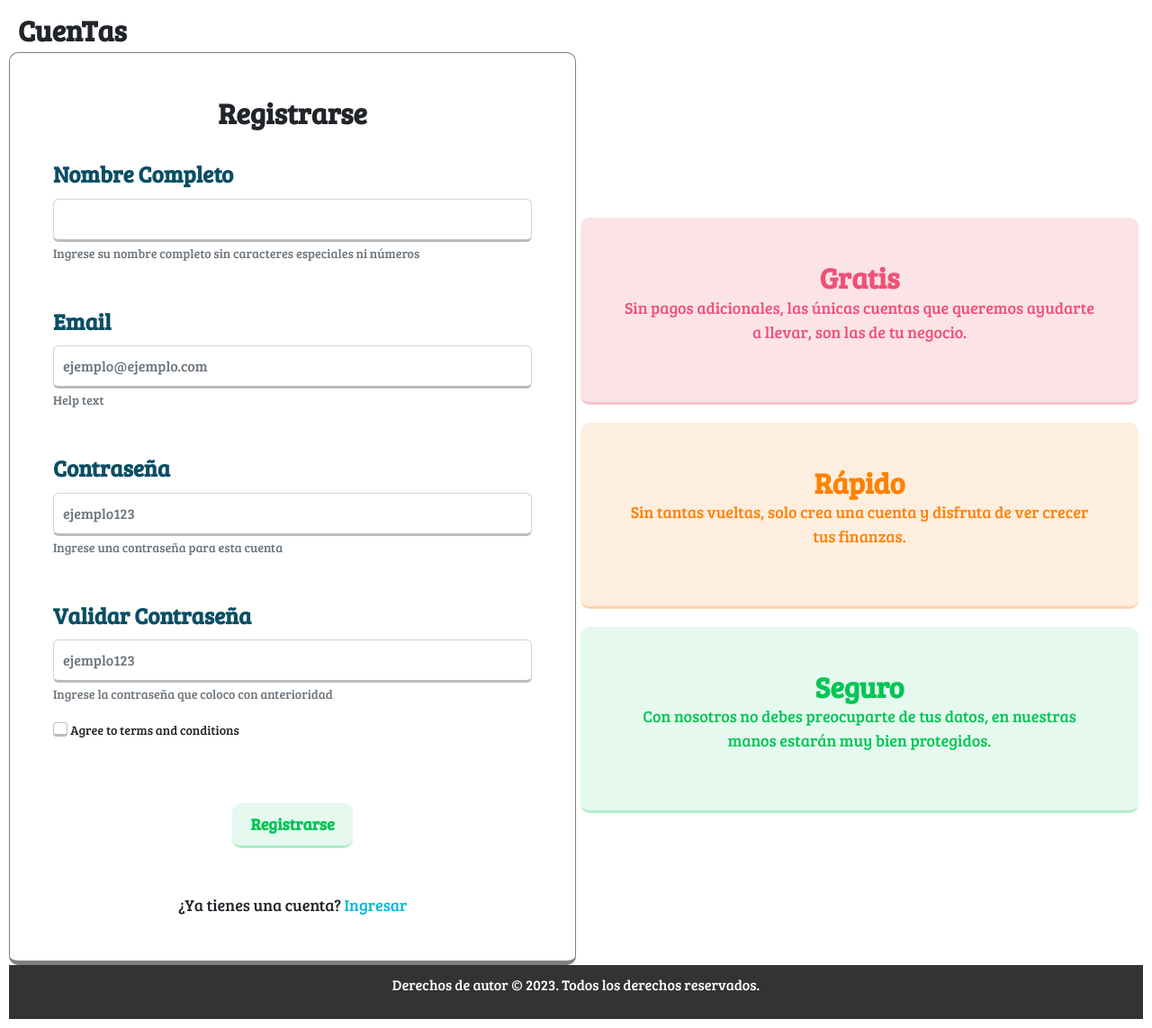
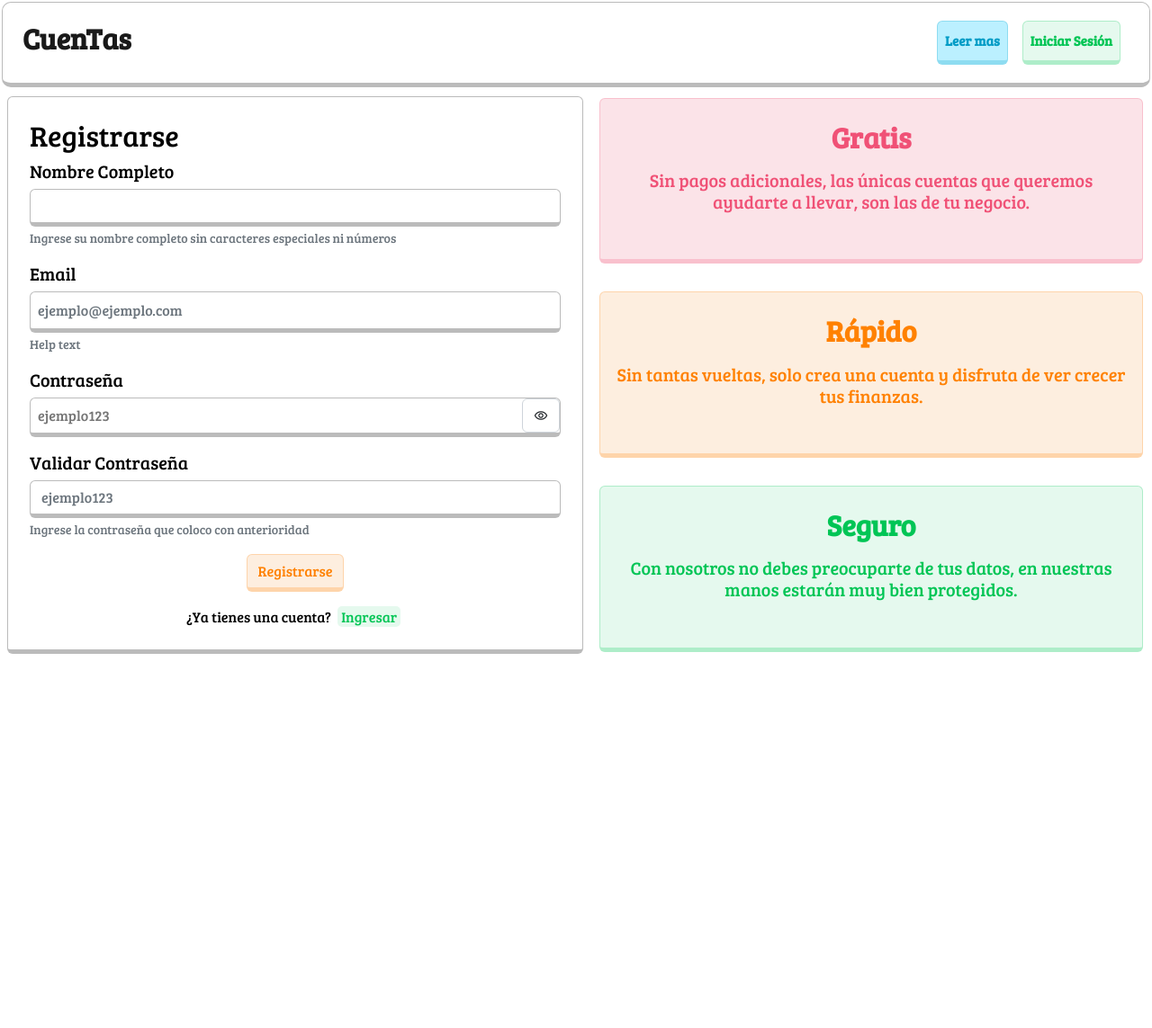
Before and after one commit to CJamer06/com.ude.udc.CuenTas, a PHP site: page /html/singup.html in a window 1280 px wide. Shown: the whole page at 90% size. After the commit the page ends 727 px from the top, so only its background shows below. Run offline with PHP 8.4, Linux system fonts and the light colour scheme.

Commit message:
Mejoria en Style.css

```diff
--- a/css/style.css
+++ b/css/style.css
@@ -1,15 +1,38 @@
+  :root{
+    --c1 : #F05176;
+    --c2 : #FF8100;
+    --c3 : #00C555;
+    --c4 : #009CC6;
+    --c5 : #0A4E65;
+    --c6 : #B0B0B0;
+
+    --tc1 : #F051763D;
+    --tc2 : #FF81003D;
+    --tc3 : #00C5553D;
+    --tc4 : #009CC63D;
+    --tc6 : #80808089;
+  }
+
  body {
     padding: 0;
-    font-family: 'Bree Serif', serif;
+    font-family: 'Bree Serif', Arial, Helvetica, sans-serif ;
     background-color: white;
-    min-width: 500px;
+    min-width: 420px;
+    min-height: 40rem;
   }
 
-   /* Barra de Navegación */
+  section{
+    margin: 2px;
+  }
 
-  .fs-1{
-    font-size: 3rem !important;
+  .subtituloInferior{
+    color: var(--c4);
   }
+
+  .areaRegistro{
+    display:flex;
+  }
+   /* --- BARRA DE NAVEGACIÓN --- */
 
   .nav-link {
     white-space: nowrap;
@@ -19,70 +42,110 @@
   }
 
   .navbar{
-    border-radius: 10px;
     padding: 10px;
     margin: 2px;
+    background-color: #fff ;
+    border-radius: 10px;
   }
 
-  /* Main */
+  .navbar-collapse{
+    margin: 10px;
+
+    display: ;
+  }
+
+  /* --- BOTONES --- */
+  .btnVolverArriba {
+    display: none;
+    margin: 0  0 10px 0;
+    position: fixed;
+    bottom: 1rem;
+    right: 1px;
+    border-radius: 5px;
+    cursor: pointer;
+  }
+
+  /* --- COLOR --- */
 
   .c1{
-    border: none;
-    color: #F05176;
+    color: var(--c1);
+    border: 1px var(--tc1) solid;
+    border-bottom: 5px var(--tc1) solid;
     background-color: #FBE3E8;
-    border-bottom: 3px #F051763D solid;
   }
 
   .c2{
-    border: none;
-    color: #FF8100;
+    color: var(--c2);
+    border: 1px var(--tc2) solid;
+    border-bottom: 5px var(--tc2) solid;
     background-color: #FDEEDF;
-    border-bottom: 3px #FF81003D solid;
   }
 
   .c3{
-    border: none;
-    color: #00C555;
+    color: var(--c3);
+    border: 1px var(--tc3) solid;
+    border-bottom: 5px var(--tc3) solid;
     background-color: #E5F9EE;
-    border-bottom: 3px #00c5553d solid;
   }
 
   .c4 {
-    border: none;
-    color: #009CC6;
+    color: var(--c4);
+    border: 1px var(--tc4) solid;
     background-color: #bbf0ff;
-    border-bottom: 3px #009CC63D solid;
+    border-bottom: 5px var(--tc4) solid;
   }
 
   .c5{
-    border: none;
     color: white;
-    background-color: #0A4E65;
-    border-bottom: 3px solid #009CC6;
+    border: 1px var(--c4) solid;
+    border-bottom: 5px var(--c4) solid;
+    background-color: var(--c5);
   }
 
   .c6{
-    border: none;
     color: black;
+    border: 1px var(--tc6) solid;
+    border-bottom: 5px var(--tc6) solid;
     background-color: #fff ;
-    border-bottom: 3px #80808089 solid;
   }
 
-  /* Hovers */
+  /* --- HOVERS --- */
 
   .t-btn:hover{
     color: white !important ;
-    background-color: #0A4E65 !important ;
-    border-bottom: 3px solid #009CC6 !important ;
+    border: 1px solid var(--c4) !important ;
+    background-color: var(--c5) !important ;
+    border-bottom: 5px solid var(--c4) !important ;
+    transition: all 1s;
   }
 
-  /* Cards */
+  /* --- CARDS --- */
 
   .card{
     display: flex;
     justify-content: center;
     align-items: center;
     max-width: 30%;
+  }
+
+  .cw-50{
+    max-width: 50%;
+  }
+
+  .cw-100{
+    max-width: 100%;
+  }
+
+  .cardVertical{
+    width: 50%;
+    margin: 10px;
+    display: flex;
+    flex-direction: column;
+    justify-content: space-between;
+  }
+
+  .h-30{
+    height: 30%;
   }
 
   .maxw{
@@ -98,30 +161,66 @@
     display: none;
   }
 
-  /* Pie de pagina */
 
-  .footer {
-    background-color: #333;
-    color: #fff;
-    text-align: center;
-    padding: 10px 0;
-    margin: 0px;
+  .cardBox{
+    display: flex;
+    justify-content: space-around;
   }
 
-  @media screen and (max-width: 800px) { /* Estilos para pantallas móviles */
-
-    .card-box {
-      display: block !important;
-      justify-content: center !important;
+  .footer-link{
+    text-decoration: none;
+    border-radius: 5px;
+    padding: 1px 4px;
   }
 
-    .card {
-        border: none;
-        border-bottom: 3px solid;
+  .br-5 {
+    border-radius: 5px;
+  }
+
+  .bh{
+    border: solid 2px #fff;
+  }
+
+  /* --- DESARROLLO MOBIL --- */
+
+  @media screen and (max-width: 768px) {
+    .titulo, .subtitulo{
+      text-align: center;
+    }
+
+    .card{
+      margin: 10px;
+      max-width: 100%;
+    }
+
+    .cardBox{
+      display: block;
+    }
+
+    section p.texto{
+      margin: 3px;
+      font-size: 100%;
+    }
+
+    .boxVolverArriba{
+      position: static;
       display: flex;
       justify-content: center;
       align-items: center;
-        max-width: 400%;
-        z-index: 2;
+      margin: 10px;
+    }
+
+
+    button.btnVolverArriba{
+      width: 75%;
+      position: static;
+    }
+
+    .areaRegistro{
+      display: block;
+    }
+
+    .cardVertical{
+      display: none;
     }
 }
--- a/html/singup.html
+++ b/html/singup.html
@@ -12,92 +12,121 @@
     <link rel="preconnect" href="https://fonts.googleapis.com">
     <link rel="preconnect" href="https://fonts.gstatic.com" crossorigin>
     <link href="https://fonts.googleapis.com/css2?family=Bree+Serif&display=swap" rel="stylesheet">
+    <link rel="stylesheet" href="https://fonts.googleapis.com/css2?family=Material+Symbols+Outlined:opsz,wght,FILL,GRAD@24,400,0,0" />
 
     <!-- Bootstrap CSS v5.2.1 -->
     <link href="https://cdn.jsdelivr.net/npm/bootstrap@5.2.1/dist/css/bootstrap.min.css" rel="stylesheet"
       integrity="sha384-iYQeCzEYFbKjA/T2uDLTpkwGzCiq6soy8tYaI1GyVh/UjpbCx/TYkiZhlZB6+fzT" crossorigin="anonymous">
 
-    <link rel="stylesheet" href="../css/singup.css">
+    <link rel="stylesheet" href="../css/style.css">
 
 </head>
 
 <body>
-    <header>
-      <!-- place navbar here -->
-      <a class="navbar-brand logo" href="../index.html">
-        CuenTas
-      </a>
-    </header>
-    <main class="area">
-      <div class="box col-3 ">
+  <header> <!-- Barra de navegación -->
+    <nav class="navbar navbar-expand-lg bg-body-tertiary c6">
+      <div class="container-fluid">
+        <a class="navbar-brand" href="index.html">
+          <p class="h2 fw-bold">CuenTas</p>
+        </a>
+        <button class="navbar-toggler c6" type="button" data-bs-toggle="collapse" data-bs-target="#navbarSupportedContent" aria-controls="navbarSupportedContent" aria-expanded="false" aria-label="Toggle navigation">
+          <span class="navbar-toggler-icon"></span>
+        </button>
+
+        <div class="collapse navbar-collapse flex-row-reverse" id="navbarSupportedContent">
+          <div class="gap-3">
+              <ul class="navbar-nav mb-2 mb-lg-0 item gap-3">
+                  <li class="nav-item"><a class="nav-link c4 t-btn btn" aria-current="page" href="more.html">Leer mas</a></li>
+                  <li class="nav-item"><a class="nav-link c3 t-btn btn" aria-current="page" href="login.html">Iniciar Sesión</a></li>
+              </ul>
+          </div>
+        </div>
+      </div>
+    </nav>
+  </header>
+
+    <main class="areaRegistro">
+      <section class="card c6 p-4 m-2 cw-50" id="boxArea1">
        <div class=" formulario">
         <h2>Registrarse</h2>
         <form class="row g-3 needs-validation" action="../php/Ingreso/registro.php" method="post" novalidate>
 
-          <div class="">
-            <label for="" class="form-label">Nombre Completo</label>
+          <div class="" id="boxNombre">
+            <label for="" class="form-label h5">Nombre Completo</label>
             <input type="text"
               class="form-control c6"  name="" id="" aria-describedby="helpId" placeholder="">
             <small id="helpId" class="form-text text-muted">Ingrese su nombre completo sin caracteres especiales ni números</small>
           </div>
 
-          <div class="">
-            <label for="" class="form-label">Email</label>
-            <input type="email"
-              class="form-control c6"  name="" id="" aria-describedby="helpId" placeholder="ejemplo@ejemplo.com">
+          <div class="" id="boxEmail">
+            <label for="" class="form-label h5">Email</label>
+            <input type="email" class="form-control c6 p-2"  name="" id="" aria-describedby="helpId" placeholder="ejemplo@ejemplo.com">
             <small id="helpId" class="form-text text-muted">Help text</small>
           </div>
 
-          <div class="">
-            <label for="" class="form-label">Contraseña</label>
-            <input type="password"
-              class="form-control c6" name="" id="" aria-describedby="helpId" placeholder="ejemplo123">
-            <small id="helpId" class="form-text text-muted">Ingrese una contraseña para esta cuenta</small>
+          <div class="" id="boxPassword">
+            <label for="" class="form-label h5">Contraseña </label>
+            <div class="d-flex form-control c6 p-0">
+              <input type="password" class="w-100 bh m-1" name="password" id="ingresarContraseña" aria-describedby="helpId" placeholder="ejemplo123">
+              <span>
+                <button type="button" class="material-symbols-outlined form-control" id="iconoVisibilidad" onclick="togglePasswordVisibility()">
+                  visibility
+                </button>
+              </span>
+            </div>
+
           </div>
 
-          <div class="">
-            <label for="" class="form-label">Validar Contraseña</label>
+          <div class="" id="boxConfirmarPassword">
+            <label for="" class="form-label h5">Validar Contraseña</label>
             <input type="password"
               class="form-control c6" name="" id="" aria-describedby="helpId" placeholder="ejemplo123">
             <small id="helpId" class="form-text text-muted">Ingrese la contraseña que coloco con anterioridad</small>
           </div>
 
-          <div class="">
-            <input class="form-check-input c6" type="checkbox" value="" id="invalidCheck" required>
-            <small class="form-check-label" for="invalidCheck">
-              Agree to terms and conditions
-            </small>
+          <div class="card cw-100 border-0  pt-3 m-0" id="boxCheckSumit">
+
+
             <div class="invalid-feedback">
               You must agree before submitting.
             </div>
+
+            <div class="box-btn-sumit" id="boxBtnSumit">
+              <button class="button c2 btn t-btn" type="submit">Registrarse</button>
+            </div>
+
+            <div class="texto-footer mt-3" id="Alternativa">
+              ¿Ya tienes una cuenta? <a class="footer-link m-1 c3 border-0" href="login.html">Ingresar</a>
+            </div>
           </div>
-          <div class="col-12 box-btn-sumit">
-            <button class="button c3" type="submit">Registrarse</button>
-          </div>
+
         </form>
-        <span class="texto-footer"> ¿Ya tienes una cuenta? <a class="footer-link" href="login.html">Ingresar</a>
-        </span>
+
        </div>
-      </div>
+      </section>
 
-      <div class="d-inline h-100">
-        <div class="card c1 p-5 h-25">
-            <h2 class="text-h">Gratis</h2>
-            <p class="text">Sin pagos adicionales, las únicas cuentas que queremos ayudarte a llevar, son las de tu negocio.</p>
+      <section class="cardVertical" id="boxArea2" style="">
+        <div class="card c1 cw-100 h-30">
+            <p class="h2 mb-0 mt-4 fw-bold">Gratis</p>
+            <div class="card-body h5">
+              <p class="card-text">Sin pagos adicionales, las únicas cuentas que queremos ayudarte a llevar, son las de tu negocio.</p>
+            </div>
         </div>
-        <div class="card c2 p-5">
-            <h2 class="text-h">Rápido</h2>
-            <p class="text">Sin tantas vueltas, solo crea una cuenta y disfruta de ver crecer tus finanzas.</p>
+        <div class="card c2 cw-100 h-30">
+            <p class="h2 mb-0 mt-4 fw-bold">Rápido</p>
+            <div class="card-body h5">
+              <p class="card-text">Sin tantas vueltas, solo crea una cuenta y disfruta de ver crecer tus finanzas.</p>
+            </div>
         </div>
-        <div class="card c3 p-5">
-            <h2 class="text-h">Seguro</h2>
-            <p class="text">Con nosotros no debes preocuparte de tus datos, en nuestras manos estarán muy bien protegidos.</p>
+        <div class="card c3 cw-100 h-30">
+            <p class="h2 mb-0 mt-4 fw-bold">Seguro</p>
+            <div class="card-body h5">
+              <p class="card-text">Con nosotros no debes preocuparte de tus datos, en nuestras manos estarán muy bien protegidos.</p>
+            </div>
         </div>
-      </div>
+      </section>
   </main>
-  <footer class="footer">
-    <p>Derechos de autor © 2023. Todos los derechos reservados.</p>
-  </footer>
+
     <!-- Bootstrap JavaScript Libraries -->
     <script src="https://cdn.jsdelivr.net/npm/@popperjs/core@2.11.6/dist/umd/popper.min.js"
       integrity="sha384-oBqDVmMz9ATKxIep9tiCxS/Z9fNfEXiDAYTujMAeBAsjFuCZSmKbSSUnQlmh/jp3" crossorigin="anonymous">
@@ -106,6 +135,8 @@
     <script src="https://cdn.jsdelivr.net/npm/bootstrap@5.2.1/dist/js/bootstrap.min.js"
       integrity="sha384-7VPbUDkoPSGFnVtYi0QogXtr74QeVeeIs99Qfg5YCF+TidwNdjvaKZX19NZ/e6oz" crossorigin="anonymous">
     </script>
+
+    <script src="../js/script.js"></script>
 </body>
 
 </html>
```
Also changed, not shown: html/login.html (+19 -5 lines), html/more.html (+20 -7 lines), index.html (+26 -14 lines), js/script.js (added, +43 -0 lines). Lines whose indentation alone changed are shown as unchanged.
